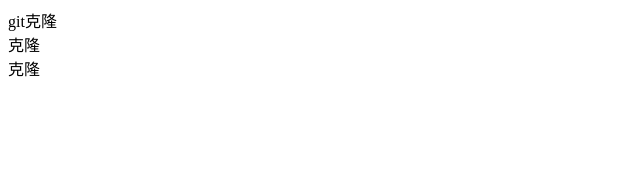
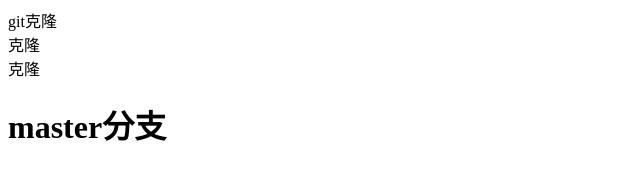
Before and after one commit to gaohaione/vscode, a plain HTML site: page index.html in a window 1280 px wide. Shown: the whole page, without its empty margins (0-640 px from the left). Drawn offline with Linux system fonts and the light colour scheme.

Commit message:
master提交

```diff
--- a/index.html
+++ b/index.html
@@ -10,5 +10,6 @@
     <div>git克隆</div>
     <div>克隆</div>
     <div>克隆</div>
+    <h1>master分支</h1>
 </body>
 </html>
```
